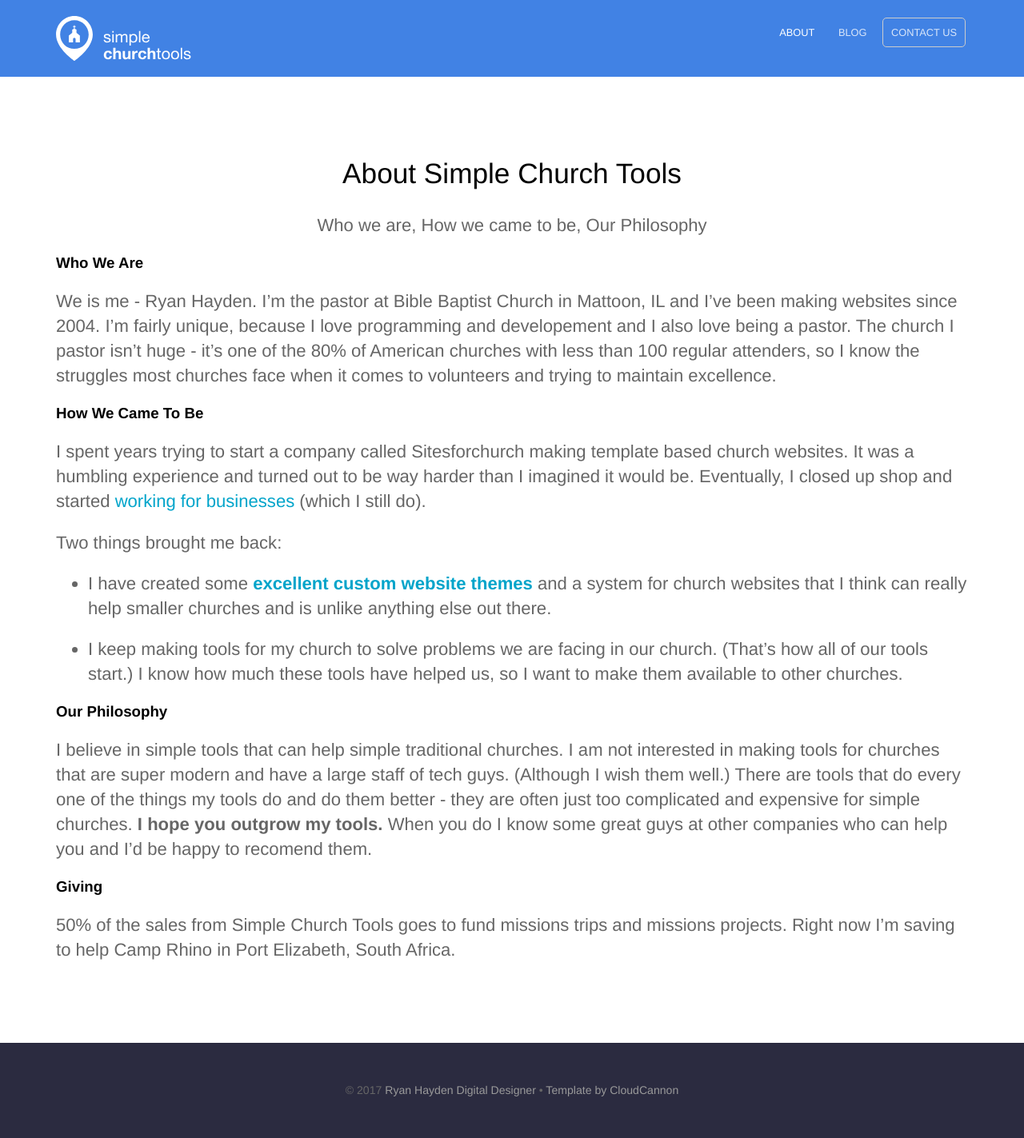
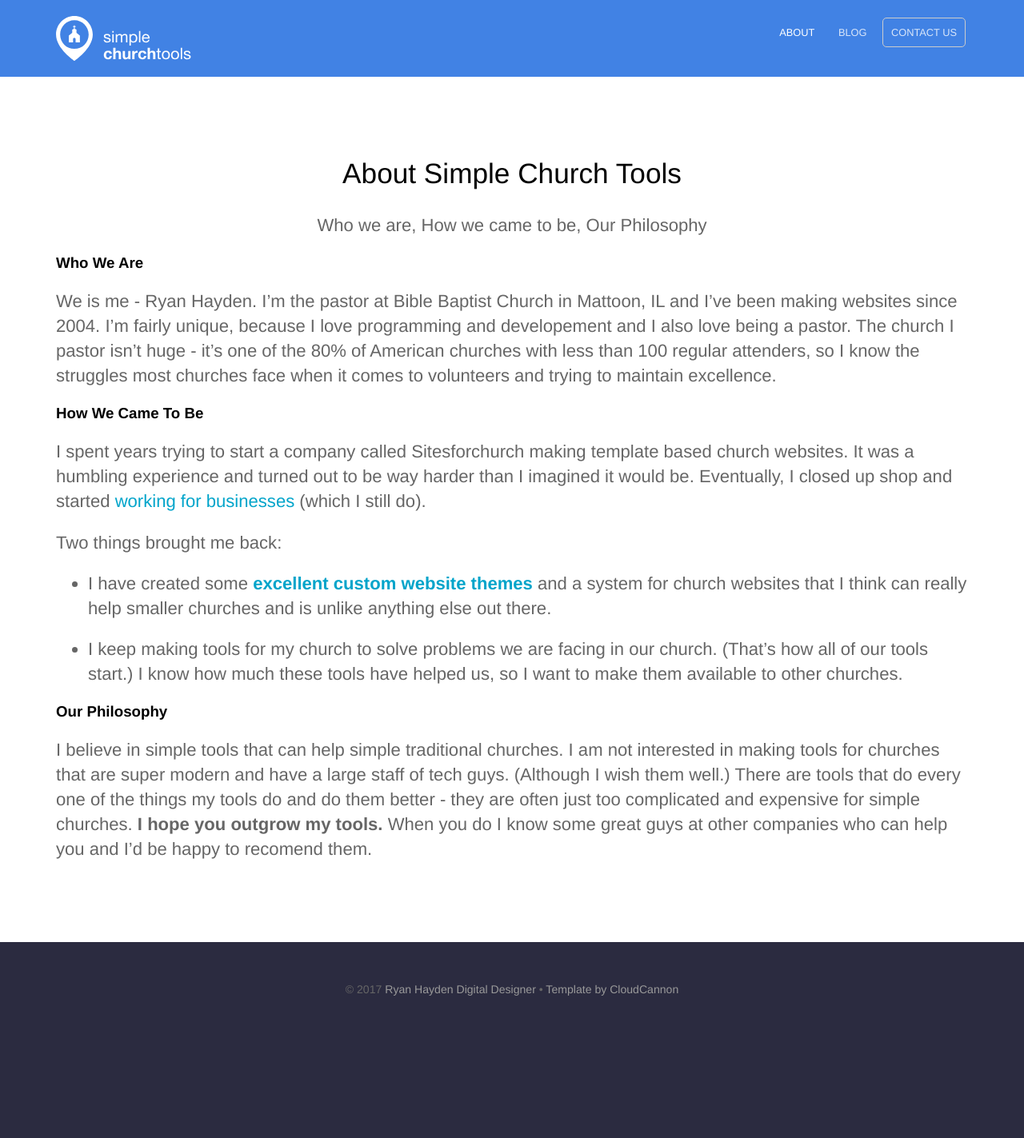
Before and after one commit to pastorryanhayden/simplechurchtools, a Jekyll site: the page built from about.md, in a window 1280 px wide. Shown: the whole page at 80% size. Built offline with Jekyll 4.4.1, drawn with Linux system fonts in a browser that asks for light colours; nearby versions of some CDN libraries; after the commit the page ends 1297 px from its top, so only the background shows below that.

Commit message:
Updated 'about.md' via CloudCannon

```diff
--- a/about.md
+++ b/about.md
@@ -19,7 +19,3 @@
 ### Our Philosophy
 
 I believe in simple tools that can help simple traditional churches.  I am not interested in making tools for churches that are super modern and have a large staff of tech guys.  (Although I wish them well.)  There are tools that do every one of the things my tools do and do them better - they are often just too complicated and expensive for simple churches.  **I hope you outgrow my tools.** When you do I know some great guys at other companies who can help you and I'd be happy to recomend them.
-
-### Giving
-
-50% of the sales from Simple Church Tools goes to fund missions trips and missions projects.  Right now I'm saving to help Camp Rhino in Port Elizabeth, South Africa.
```
